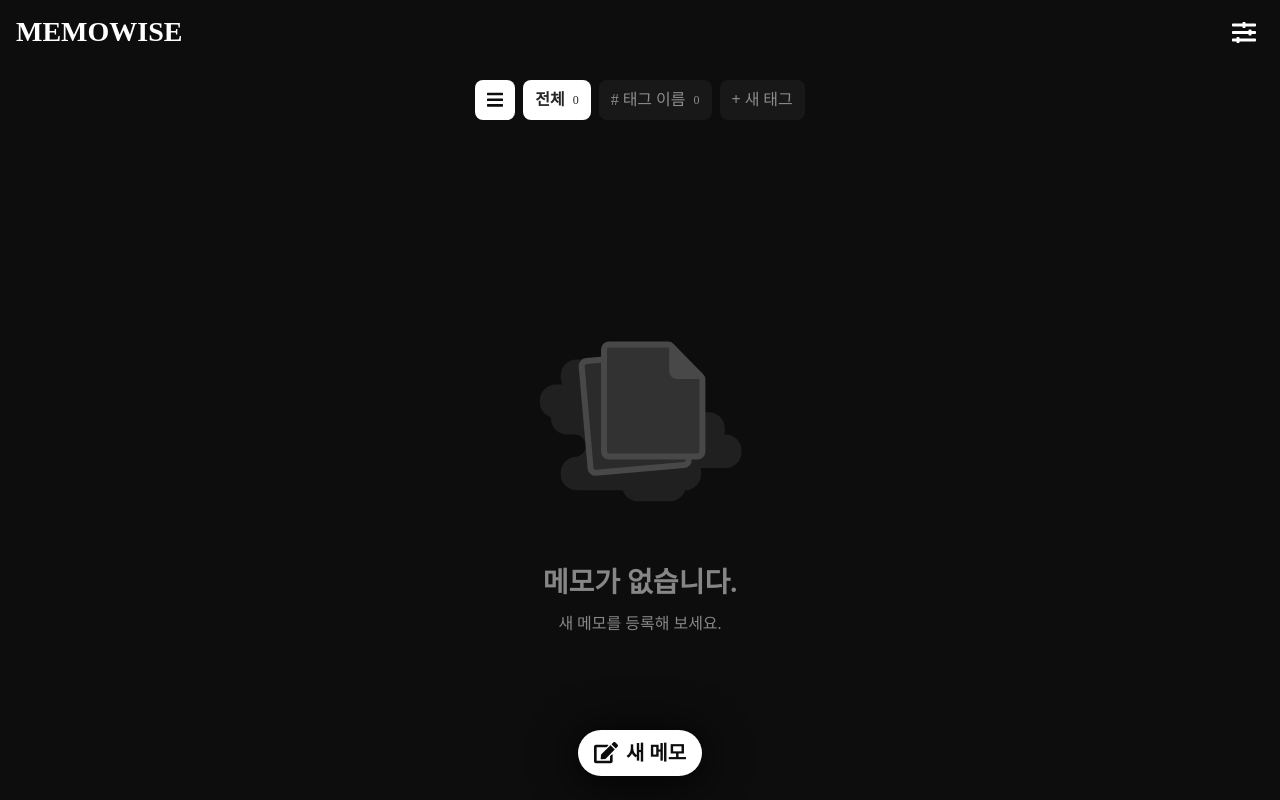
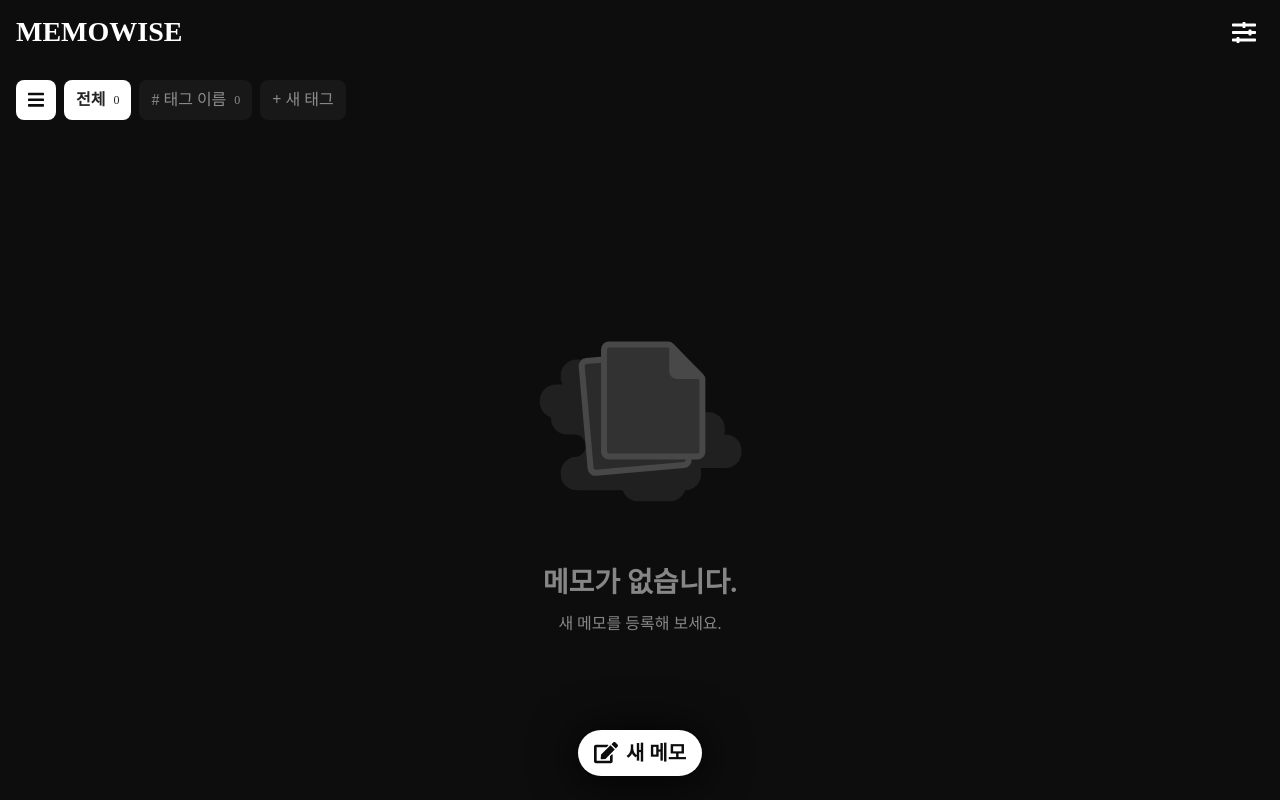
Before and after one commit to weirdry/react-memo, a React (Create React App) app: page / in a window 1280 px wide. Built offline with nearby package versions, Linux system fonts and the light colour scheme; a web font is replaced by a local one.

Commit message:
Overflow test 2

```diff
--- a/src/index.css
+++ b/src/index.css
@@ -20,9 +20,6 @@ body {
 	-moz-user-select: none;
 	-ms-user-select: none;
 	user-select: none;
-
-	overflow: auto;
-	-webkit-overflow-scrolling: touch;
 }
 
 body * {
--- a/src/routes/home/home.styles.ts
+++ b/src/routes/home/home.styles.ts
@@ -1,16 +1,16 @@
 import styled from 'styled-components'
 
 export const HomeContainer = styled.div`
+	position: fixed;
+	overflow: auto;
+
 	width: 100%;
 	min-height: 100vh;
 
 	display: flex;
 	flex-direction: column;
-	align-items: center;
+	align-items: flex-start;
 	justify-content: flex-start;
-
-	position: fixed;
-	overflow: auto;
 
 	/* padding: 0 var(--grid-app-margin); */
 
```
